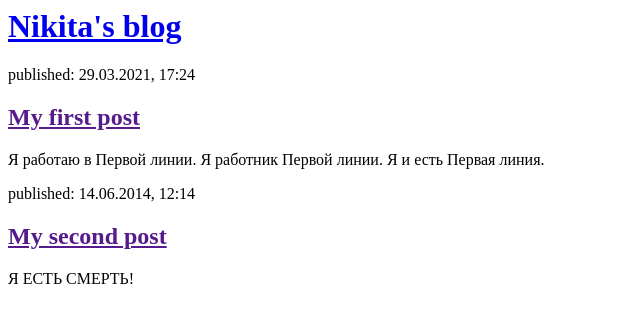
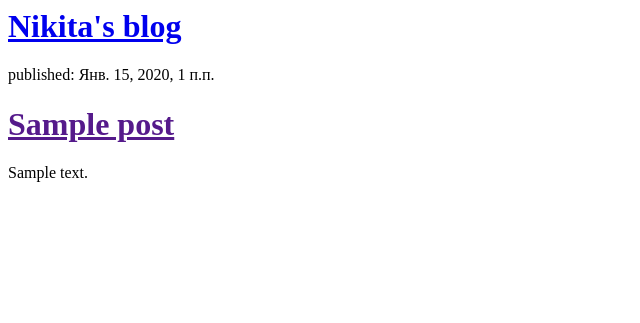
Before and after one commit to Minigamy/my-first-blog, a Django app: page / in a window 1280 px wide. Shown: the top 323 px of the page, without its empty margins (0-640 px from the left). Run offline with Django 3.2, Linux system fonts and the light colour scheme; tables that the repository leaves empty hold one stand-in row (values such as "Sample post").

Commit message:
Modified templates to display posts from database.

```diff
--- a/blog/templates/blog/post_list.html
+++ b/blog/templates/blog/post_list.html
@@ -6,17 +6,12 @@
         <div>
             <h1><a href="/">Nikita's blog</a></h1>
         </div>
-
-        <div>
-            <p>published: 29.03.2021, 17:24</p>
-            <h2><a href="">My first post</a></h2>
-            <p>Я работаю в Первой линии. Я работник Первой линии. Я и есть Первая линия.</p>
-        </div>
-
-        <div>
-            <p>published: 14.06.2014, 12:14</p>
-            <h2><a href="">My second post</a></h2>
-            <p>Я ЕСТЬ СМЕРТЬ!</p>
-        </div>
+        {% for post in posts %}
+            <div>
+                <p>published: {{ post.published_date }}</p>
+                <h1><a href="">{{ post.title }}</a></h1>
+                <p>{{ post.text|linebreaksbr }}</p>
+            </div>
+{% endfor %}
     </body>
 </html>
--- a/blog/views.py
+++ b/blog/views.py
@@ -1,5 +1,7 @@
 from django.shortcuts import render
+from django.utils import timezone
+from .models import Post
 
-# Create your views here.
 def post_list(request):
-    return render(request, 'blog/post_list.html', {})
+    posts = Post.objects.filter(published_date__lte=timezone.now()).order_by('published_date')
+    return render(request, 'blog/post_list.html', {'posts': posts})
```
